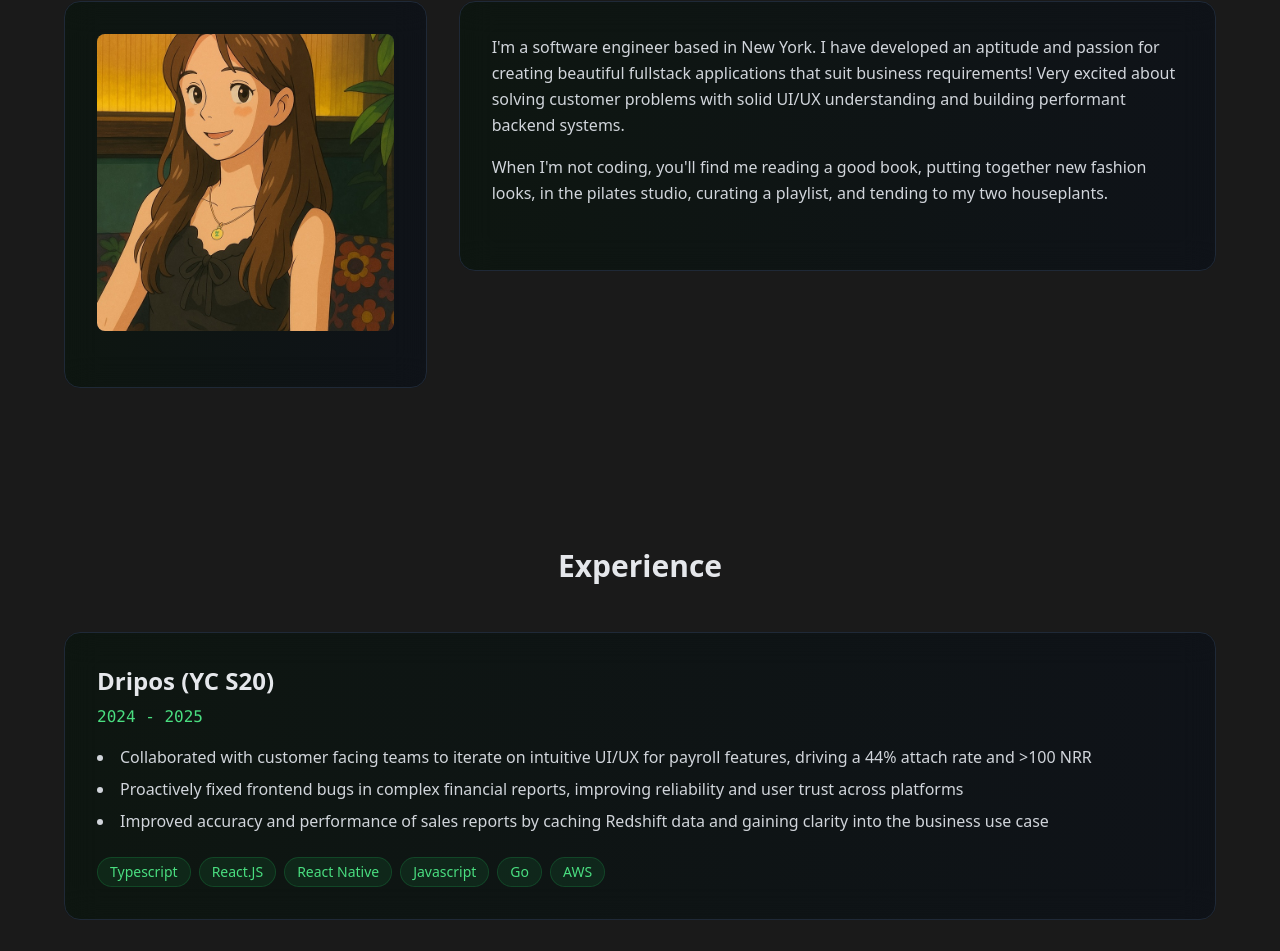
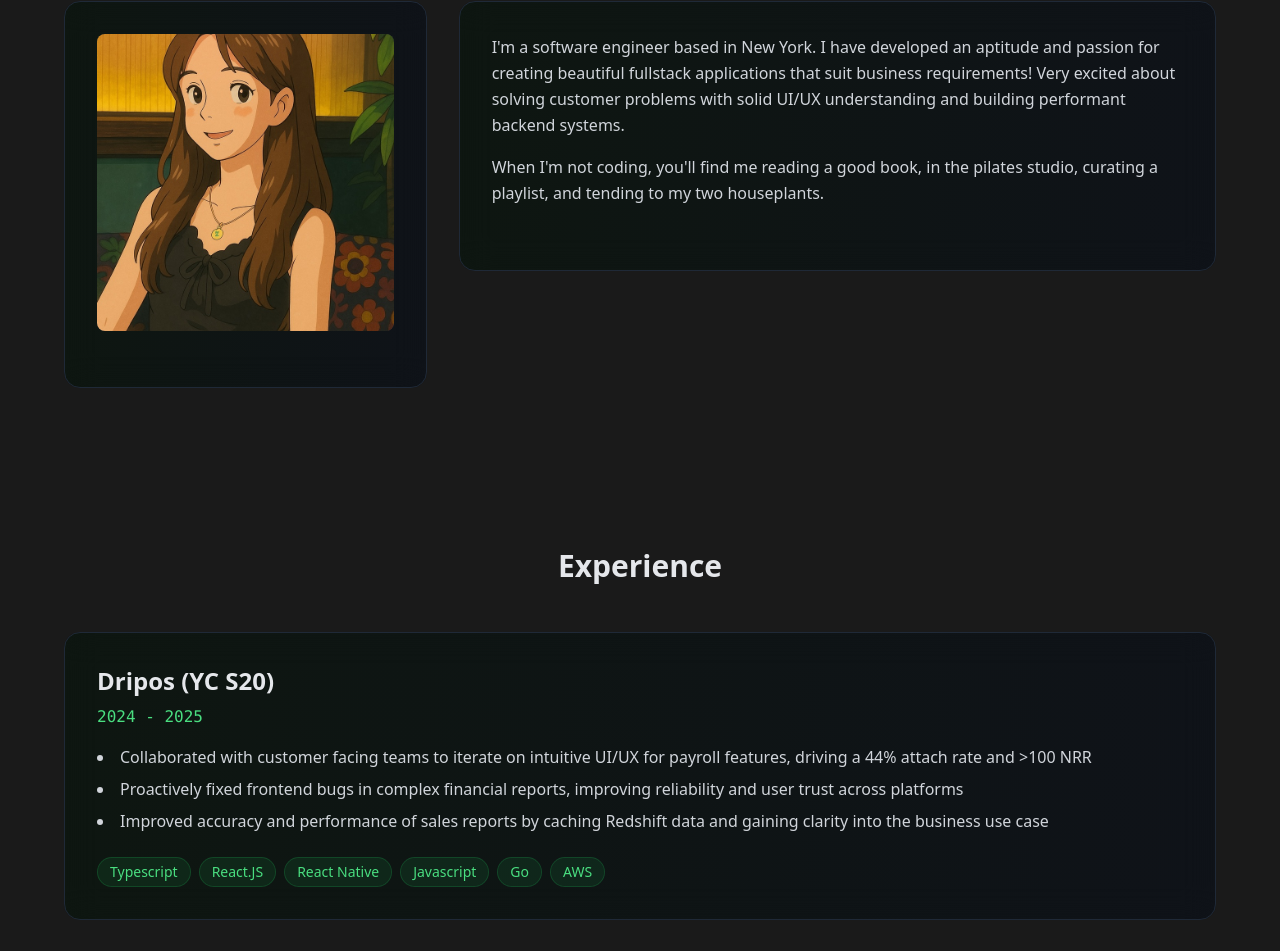
Before and after one commit to eszabo12/portfolio, a Next.js app: page / in a window 1280 px wide. Shown: the part 963-1914 px from the top of the page. Built offline with nearby package versions, Linux system fonts and the light colour scheme; no server answers.

Commit message:
tweaks v2

```diff
--- a/app/components/AboutSection.tsx
+++ b/app/components/AboutSection.tsx
@@ -57,7 +57,7 @@ export default function AboutSection() {
 										I'm a software engineer based in New York. I have developed an aptitude and passion for creating beautiful fullstack applications that suit business requirements! Very excited about solving customer problems with solid UI/UX understanding and building performant backend systems.
 									</p>
 									<p className="text-gray-300 leading-relaxed">
-										When I'm not coding, you'll find me reading a good book, putting together new fashion looks, in the pilates studio, curating a playlist, and tending to my two houseplants.</p>
+										When I'm not coding, you'll find me reading a good book, in the pilates studio, curating a playlist, and tending to my two houseplants.</p>
 								</div>
 
 
```
